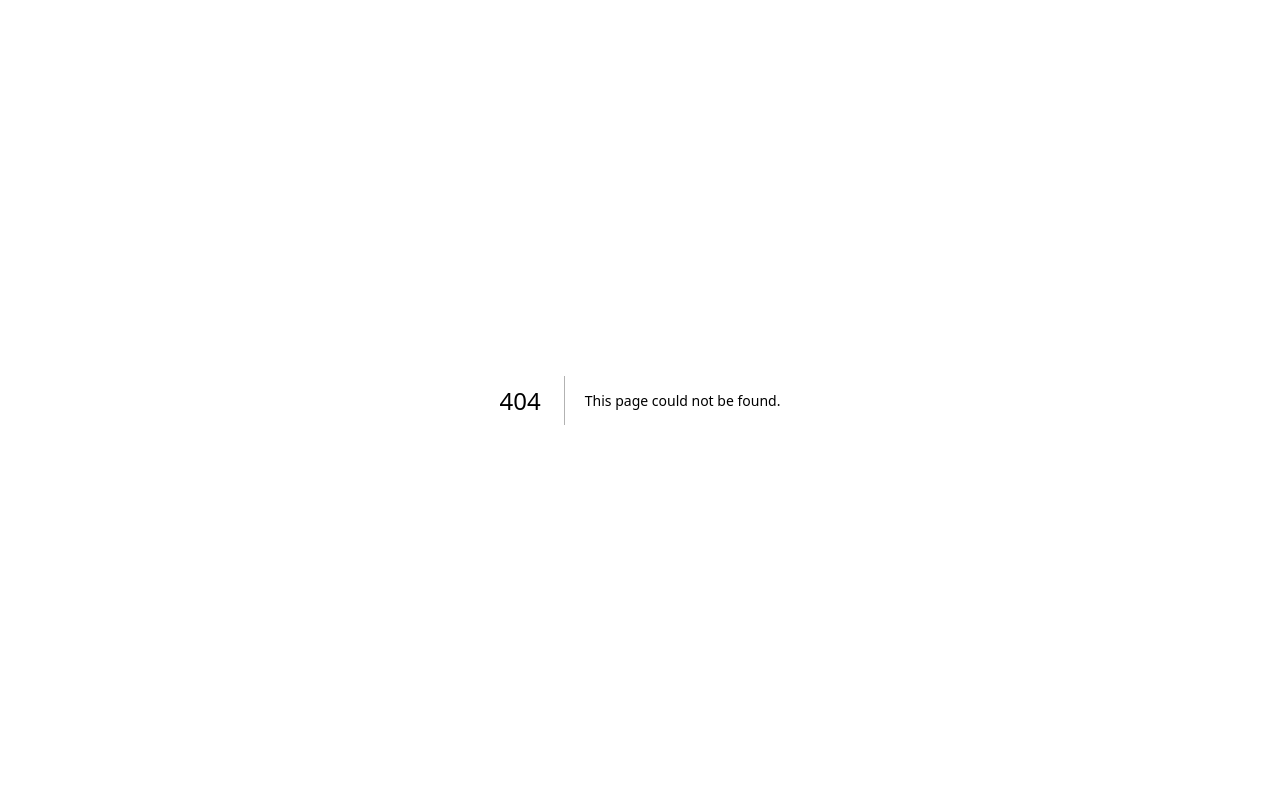
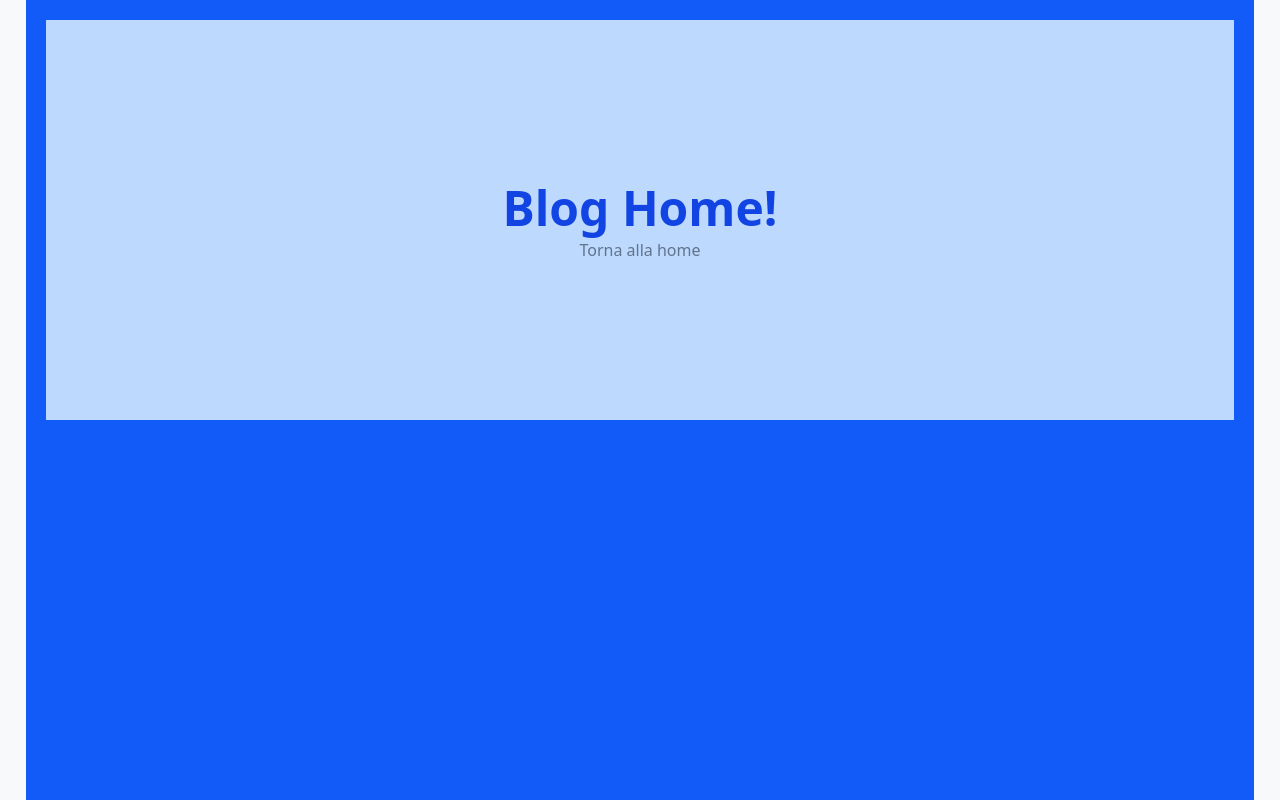
Before and after one commit to lorenzoferrante97/frontend-template, a Next.js app: page /blog in a window 1280 px wide. Before the commit this address had no page. Built offline with nearby package versions, Linux system fonts and the light colour scheme.

Commit message:
add: testing page routes

```diff
--- /dev/null
+++ b/app/blog/layout.js
@@ -0,0 +1,3 @@
+export default function BlogLayout({ children }) {
+  return <main className='container-fixed h-screen bg-primary p-5'>{children}</main>
+}
--- /dev/null
+++ b/app/blog/page.jsx
@@ -0,0 +1,8 @@
+export default function Blog() {
+  return (
+    <div className='container-full h-[50vh] perfect-center bg-primary-soft'>
+      <h1 className='font-h1 text-primary-soft-content'>Blog Home!</h1>
+      <a href='/'>Torna alla home</a>
+    </div>
+  )
+}
--- a/app/layout.js
+++ b/app/layout.js
@@ -1,28 +1,26 @@
-import { Geist, Geist_Mono } from "next/font/google";
-import "./globals.css";
+import { Geist, Geist_Mono } from "next/font/google"
+import "./globals.css"
 
 const geistSans = Geist({
   variable: "--font-geist-sans",
   subsets: ["latin"],
-});
+})
 
 const geistMono = Geist_Mono({
   variable: "--font-geist-mono",
   subsets: ["latin"],
-});
+})
 
 export const metadata = {
   title: "Next.js Frontend template",
   description:
     "Starting template for every frontend project made with Next.js, Talwind CSS v4, Motion",
-};
+}
 
 export default function RootLayout({ children }) {
   return (
-		<html lang="en">
-			<body className={`${geistSans.variable} ${geistMono.variable}`}>
-				{children}
-			</body>
+    <html lang='it'>
+      <body className={`${geistSans.variable} ${geistMono.variable}`}>{children}</body>
     </html>
-	);
+  )
 }
--- a/app/page.jsx
+++ b/app/page.jsx
@@ -2,6 +2,7 @@ export default function Home() {
   return (
     <div className='container-full h-[50vh] perfect-center bg-base-300'>
       <h1 className='font-h1 text-base-soft-content'>Hello World!</h1>
+      <a href='/blog'>Vai al blog</a>
     </div>
   )
 }
```
Lines whose indentation alone changed are shown as unchanged.
